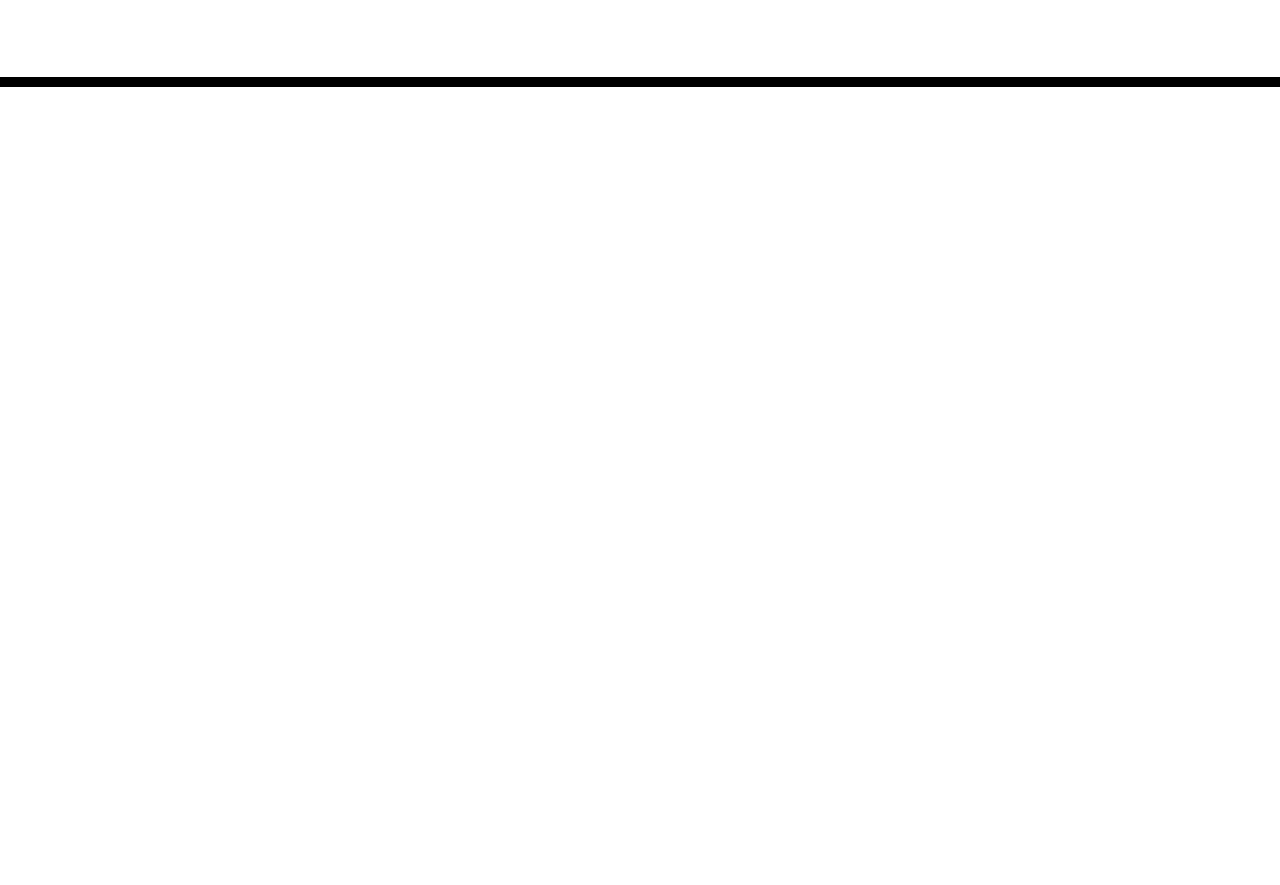
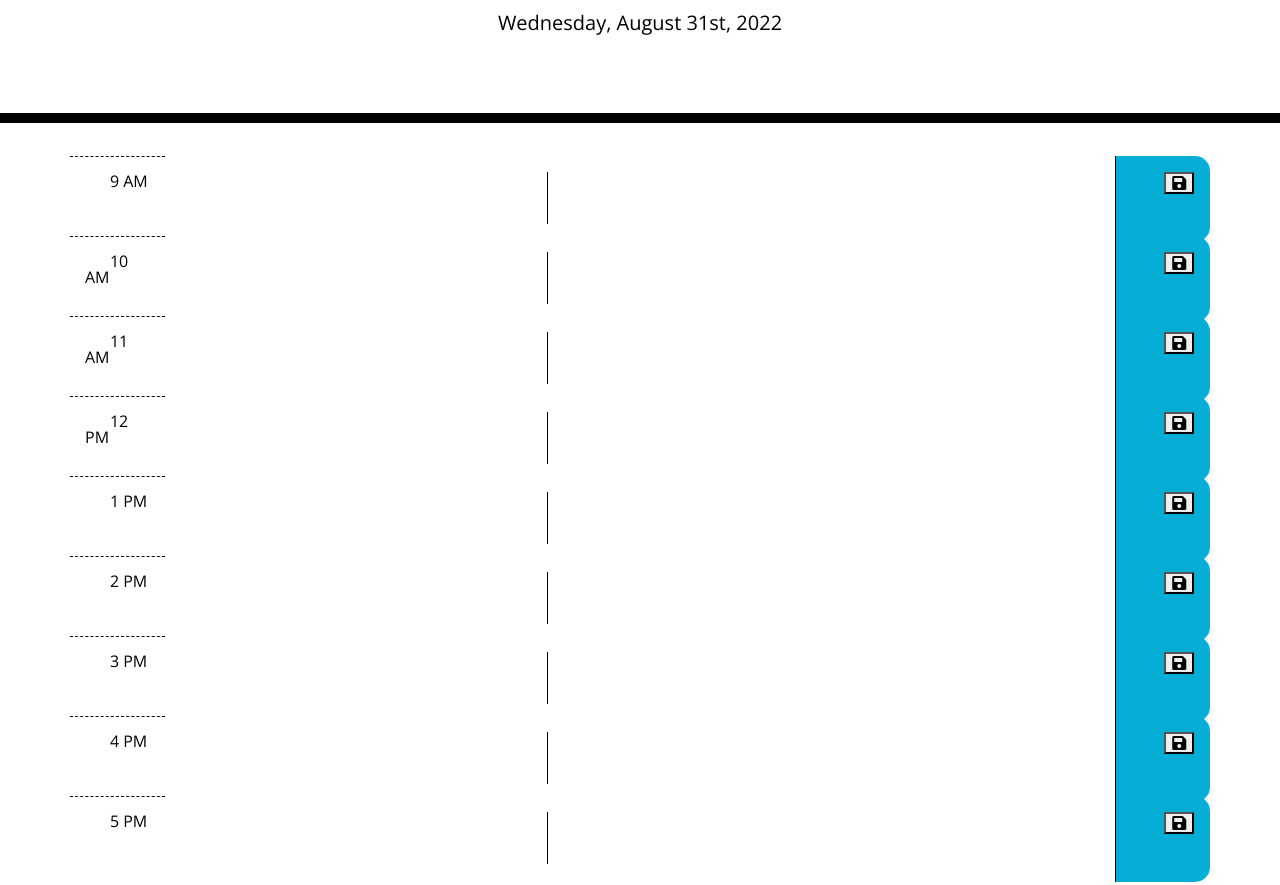
Before and after one commit to kristacannady/Workday, a plain HTML site: page Develop/index.html in a window 1280 px wide. Shown: the part 181-1066 px from the top of the page. Before the commit the page ends 800 px from the top, so only its background shows below. Drawn offline with nearby package versions, Linux system fonts and the light colour scheme.

Commit message:
add times

```diff
--- a/Develop/index.html
+++ b/Develop/index.html
@@ -1,26 +1,21 @@
+<!-- Page set up  -->
 <!DOCTYPE html>
 <html lang="en">
+
 <head>
   <meta charset="UTF-8" />
   <meta name="viewport" content="width=device-width, initial-scale=1.0" />
   <meta http-equiv="X-UA-Compatible" content="ie=edge" />
-    <link
-      rel="stylesheet"
-      href="https://stackpath.bootstrapcdn.com/bootstrap/4.3.1/css/bootstrap.min.css"
-    />
-    <link
-      rel="stylesheet"
-      href="https://use.fontawesome.com/releases/v5.8.1/css/all.css"
-      integrity="sha384-50oBUHEmvpQ+1lW4y57PTFmhCaXp0ML5d60M1M7uH2+nqUivzIebhndOJK28anvf"
-      crossorigin="anonymous"
-    />
-    <link
-      href="https://fonts.googleapis.com/css?family=Open+Sans&display=swap"
-      rel="stylesheet"
-    />
+  <link rel="stylesheet" href="https://stackpath.bootstrapcdn.com/bootstrap/4.3.1/css/bootstrap.min.css" />
+  <link rel="stylesheet" href="https://use.fontawesome.com/releases/v5.8.1/css/all.css"
+    integrity="sha384-50oBUHEmvpQ+1lW4y57PTFmhCaXp0ML5d60M1M7uH2+nqUivzIebhndOJK28anvf" crossorigin="anonymous" />
+  <link href="https://fonts.googleapis.com/css?family=Open+Sans&display=swap" rel="stylesheet" />
   <link rel="stylesheet" href="style.css" />
   <title>Work Day Scheduler</title>
 </head>
+<!-- End page set up -->
+
+<!-- Display the current day at the top of the page -->
 
 <body>
   <header class="jumbotron">
@@ -28,11 +23,131 @@
     <p class="lead">A simple calendar app for scheduling your work day</p>
     <p id="currentDay" class="lead"></p>
   </header>
+  <!-- END date at top of page -->
+
+  <!-- Set up the time boxes -->
+  <!-- 9AM Time Slot -->
   <div class="container">
-      <!-- Timeblocks go here -->
+    <div class="row">
+      <div class="hour col-xs-2 col-sm-2 col-md-2 col-lg-1">
+      9 AM
+      </div>
+      <div class="time-block col-xs-8 col-sm-8 col-md-8 col-lg-10" id="9">
+        <textarea class="9"></textarea>
+      </div>
+      <div class="saveBtn col-xs-2 col-sm-2 col-md-2 col-lg-1" id="btn-9">
+        <button class="9"><i class="fas fa-save"></i></button>
+      </div>
+    </div>
+    <!-- End 9AM Time Slot -->
+
+    <!-- 10AM -->
+    <div class="row">
+      <div class="hour col-xs-2 col-sm-2 col-md-2 col-lg-1">
+      10 AM
+      </div>
+      <div class="time-block col-xs-8 col-sm-8 col-md-8 col-lg-10" id="10">
+        <textarea class="10"></textarea>
+      </div>
+      <div class="saveBtn col-xs-2 col-sm-2 col-md-2 col-lg-1" id="btn-10">
+        <button class="10"><i class="fas fa-save"></i></button>
+      </div>
     </div>
 
+    <!-- 11AM -->
+    <div class="row">
+      <div class="hour col-xs-2 col-sm-2 col-md-2 col-lg-1">
+      11 AM
+      </div>
+      <div class="time-block col-xs-8 col-sm-8 col-md-8 col-lg-10" id="11">
+        <textarea class="11"></textarea>
+      </div>
+      <div class="saveBtn col-xs-2 col-sm-2 col-md-2 col-lg-1" id="btn-11">
+        <button class="11"><i class="fas fa-save"></i></button>
+      </div>
+    </div>
+
+    <!-- 12PM -->
+    <div class="row">
+      <div class="hour col-xs-2 col-sm-2 col-md-2 col-lg-1">
+      12 PM
+      </div>
+      <div class="time-block col-xs-8 col-sm-8 col-md-8 col-lg-10" id="12">
+        <textarea class="12"></textarea>
+      </div>
+      <div class="saveBtn col-xs-2 col-sm-2 col-md-2 col-lg-1" id="btn-12">
+        <button class="12"><i class="fas fa-save"></i></button>
+      </div>
+    </div>
+
+    <!-- 1PM -->
+    <div class="row">
+      <div class="hour col-xs-2 col-sm-2 col-md-2 col-lg-1">
+      1 PM
+      </div>
+      <div class="time-block col-xs-8 col-sm-8 col-md-8 col-lg-10" id="1">
+        <textarea class="1"></textarea>
+      </div>
+      <div class="saveBtn col-xs-2 col-sm-2 col-md-2 col-lg-1" id="btn-11">
+        <button class="11"><i class="fas fa-save"></i></button>
+      </div>
+    </div>
+    <!-- 2PM -->
+    <div class="row">
+      <div class="hour col-xs-2 col-sm-2 col-md-2 col-lg-1">
+      2 PM
+      </div>
+      <div class="time-block col-xs-8 col-sm-8 col-md-8 col-lg-10" id="2">
+        <textarea class="2"></textarea>
+      </div>
+      <div class="saveBtn col-xs-2 col-sm-2 col-md-2 col-lg-1" id="btn-2">
+        <button class="2"><i class="fas fa-save"></i></button>
+      </div>
+    </div>
+    <!-- 3PM -->
+    <div class="row">
+      <div class="hour col-xs-2 col-sm-2 col-md-2 col-lg-1">
+      3 PM
+      </div>
+      <div class="time-block col-xs-8 col-sm-8 col-md-8 col-lg-10" id="3">
+        <textarea class="3"></textarea>
+      </div>
+      <div class="saveBtn col-xs-2 col-sm-2 col-md-2 col-lg-1" id="btn-3">
+        <button class="3"><i class="fas fa-save"></i></button>
+      </div>
+    </div>
+
+    <!-- 4PM -->
+    <div class="row">
+      <div class="hour col-xs-2 col-sm-2 col-md-2 col-lg-1">
+      4 PM
+      </div>
+      <div class="time-block col-xs-8 col-sm-8 col-md-8 col-lg-10" id="4">
+        <textarea class="4"></textarea>
+      </div>
+      <div class="saveBtn col-xs-2 col-sm-2 col-md-2 col-lg-1" id="btn-4">
+        <button class="4"><i class="fas fa-save"></i></button>
+      </div>
+    </div>
+
+    <!-- 5PM -->
+    <div class="row">
+      <div class="hour col-xs-2 col-sm-2 col-md-2 col-lg-1">
+      5 PM
+      </div>
+      <div class="time-block col-xs-8 col-sm-8 col-md-8 col-lg-10" id="5">
+        <textarea class="5"></textarea>
+      </div>
+      <div class="saveBtn col-xs-2 col-sm-2 col-md-2 col-lg-1" id="btn-5">
+        <button class="5"><i class="fas fa-save"></i></button>
+      </div>
+    </div>
+  </div>
+
+  <footer></footer>
   <script src="https://code.jquery.com/jquery-3.4.1.min.js"></script>
   <script src="https://cdnjs.cloudflare.com/ajax/libs/moment.js/2.24.0/moment.min.js"></script>
+  <script src="./script.js"></script>
 </body>
+
 </html>
--- /dev/null
+++ b/Develop/script.js
@@ -0,0 +1,32 @@
+
+// Display the date at the top
+var currentDay = moment().format('dddd, MMMM Do, YYYY');
+$("#currentDay").text(currentDay);
+
+const rows = document.getElementsByClassName("row");
+let currentHour = parseInt(moment().format('H'));
+
+Array.from(rows).forEach(row => {
+  let
+    rowIdString = row.id,
+    rowHour;
+  if (rowIdString) {
+    rowHour = parseInt(rowIdString);
+  }
+  if (rowHour) {
+    // Compares row id to current hour and sets color accordingly
+    if (currentHour === rowHour) {
+      setColor(row, "red");
+    } else if ((currentHour < rowHour) && (currentHour > rowHour - 6)) {
+      setColor(row, "green");
+    } else if ((currentHour > rowHour) && (currentHour < rowHour + 6)) {
+      setColor(row, "lightgrey");
+    } else {
+      setColor(row, "white");
+    }
+  }
+});
+
+function setColor(element, color) {
+  element.style.backgroundColor = color;
+}
```
Also changed, not shown: 1 other file. Lines whose indentation alone changed are shown as unchanged.
